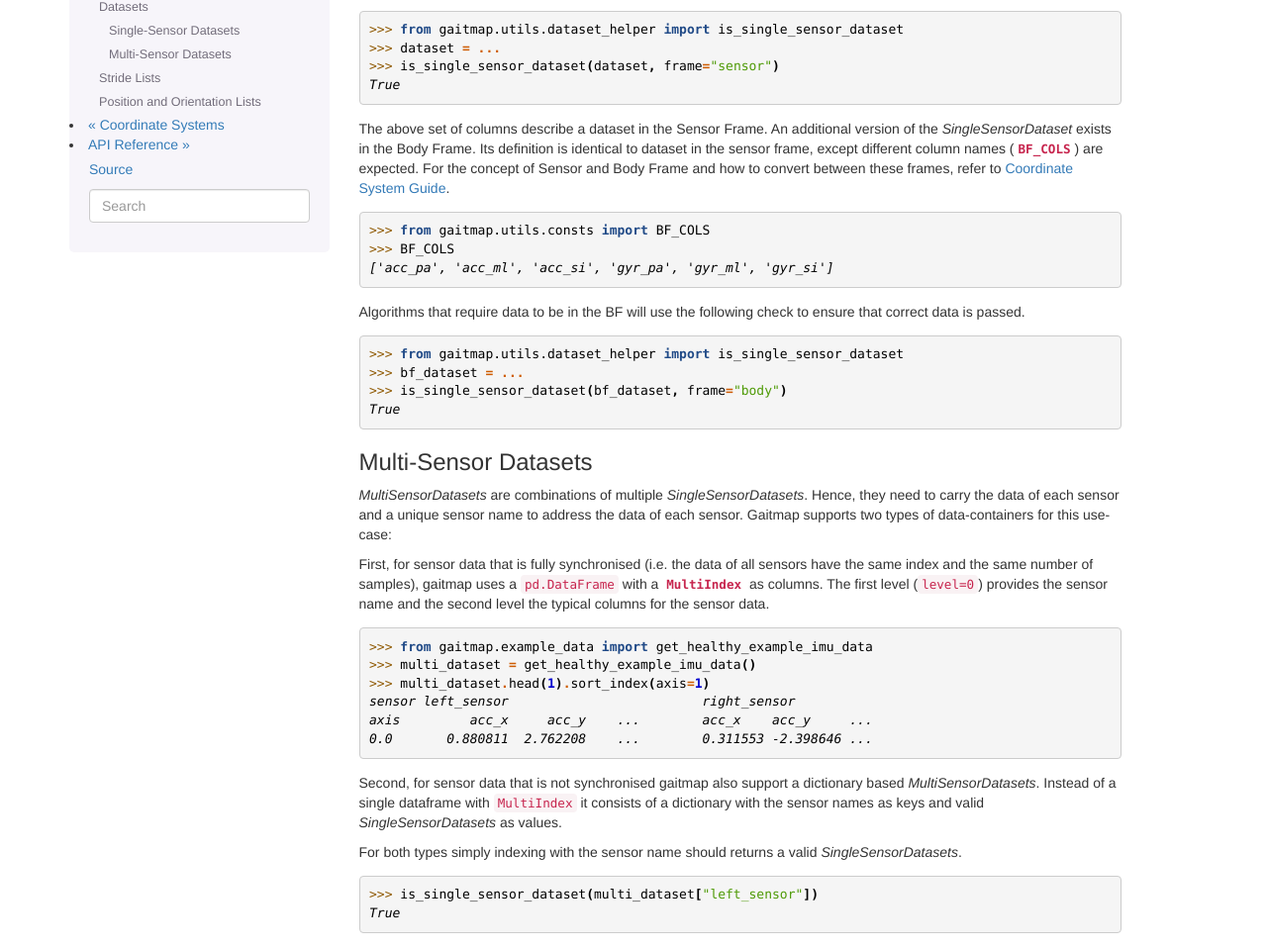
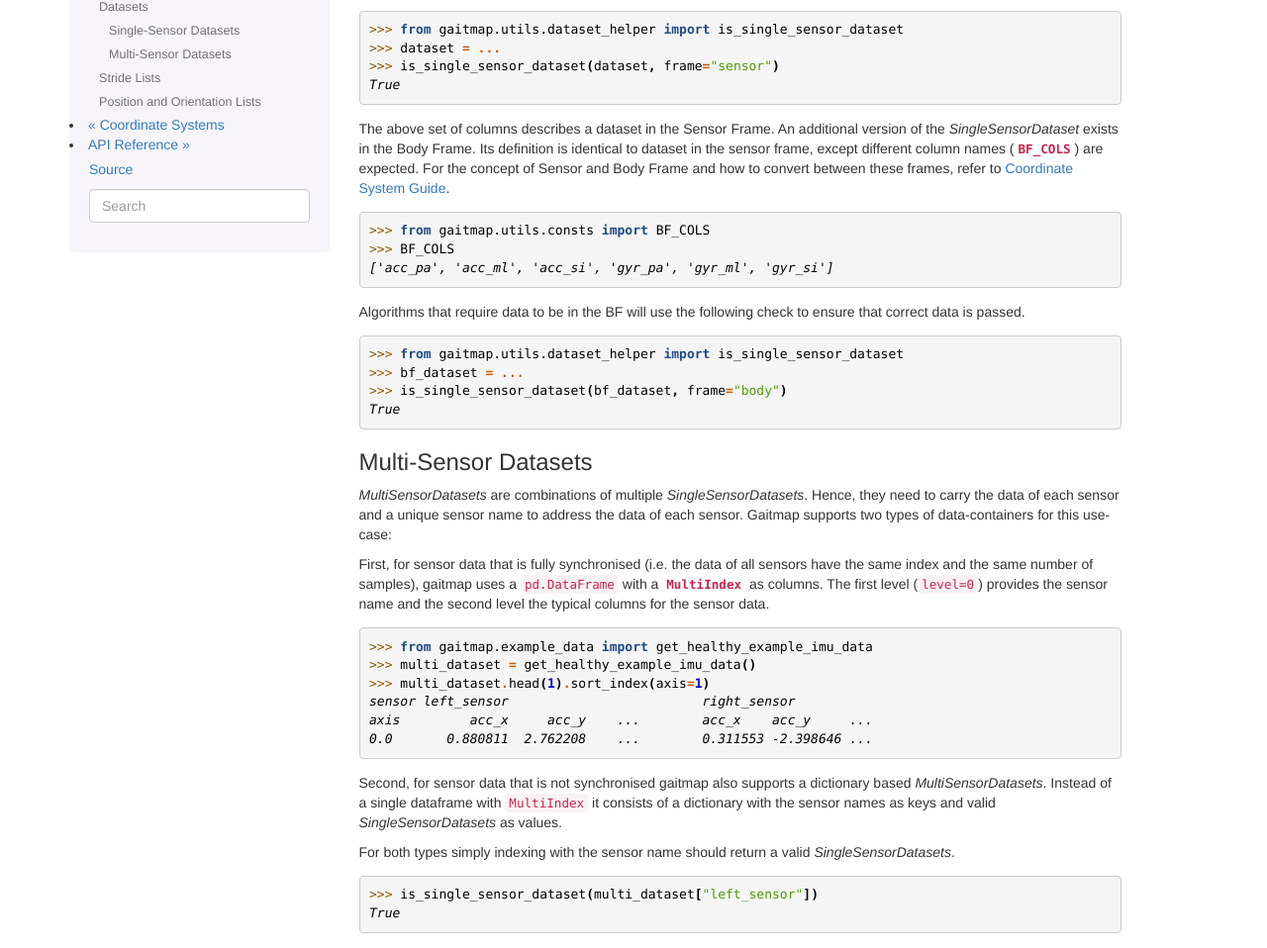
Before and after one commit to mad-lab-fau/gaitmap, a Sphinx documentation site: the page built from docs/guides/Gaitmap-Datatypes.rst, in a window 1280 px wide and 1400 px high, scrolled down 977 px. Shown: the part 138-1096 px from the top of the window at 99% size. Built offline with Sphinx 7.4.7, drawn with Linux system fonts in a browser that asks for light colours; pages that are not in the unit, such as notebooks, are missing from menus.

Commit message:
Update Gaitmap-Datatypes.rst

```diff
--- a/docs/guides/Gaitmap-Datatypes.rst
+++ b/docs/guides/Gaitmap-Datatypes.rst
@@ -61,7 +61,7 @@ To check the compliance with this rule :func:`~gaitmap.utils.dataset_helper.is_s
 >>> is_single_sensor_dataset(dataset, frame="sensor")
 True
 
-The above set of columns describe a dataset in the Sensor Frame.
+The above set of columns describes a dataset in the Sensor Frame.
 An additional version of the *SingleSensorDataset* exists in the Body Frame.
 Its definition is identical to dataset in the sensor frame, except different column names
 (:obj:`~gaitmap.utils.consts.BF_COLS`) are expected.
@@ -97,11 +97,11 @@ sensor left_sensor                         right_sensor
 axis         acc_x     acc_y    ...        acc_x    acc_y     ...
 0.0       0.880811  2.762208    ...        0.311553 -2.398646 ...
 
-Second, for sensor data that is not synchronised gaitmap also support a dictionary based *MultiSensorDatasets*.
+Second, for sensor data that is not synchronised gaitmap also supports a dictionary based *MultiSensorDatasets*.
 Instead of a single dataframe with `MultiIndex` it consists of a dictionary with the sensor names as keys and valid
 *SingleSensorDatasets* as values.
 
-For both types simply indexing with the sensor name should returns a valid *SingleSensorDatasets*.
+For both types simply indexing with the sensor name should return a valid *SingleSensorDatasets*.
 
 >>> is_single_sensor_dataset(multi_dataset["left_sensor"])
 True
```
